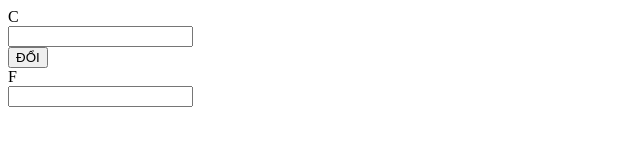
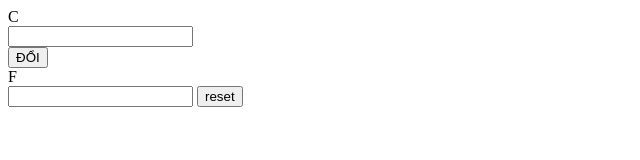
Before and after one commit to batran996/MD1.doi.C_F, a plain HTML site: page index.html in a window 1280 px wide. Shown: the whole page, without its empty margins (0-640 px from the left). Drawn offline with Linux system fonts and the light colour scheme.

Commit message:
doi lan 2

```diff
--- a/index.html
+++ b/index.html
@@ -12,5 +12,6 @@
 <lable>F</lable>
 <br>
 <input id="doF" type="number">
+<button onclick="reset()">reset</button>
 </body>
 </html>
--- a/script.js
+++ b/script.js
@@ -4,3 +4,6 @@ function cSangF() {
     document.getElementById('doF').value=ra
 
 }
+function reset(){
+    window.location.reload();
+}
```
